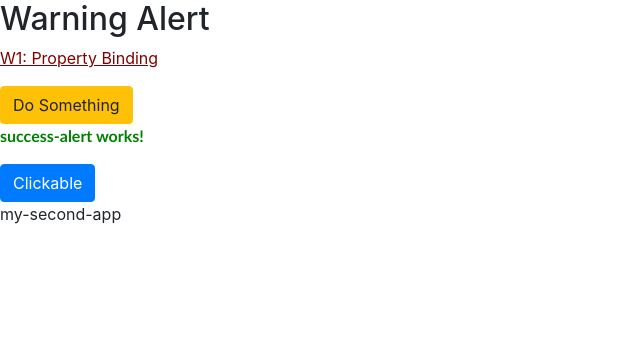
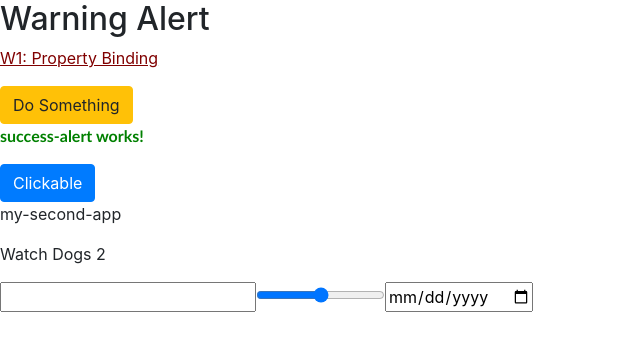
Before and after one commit to irfaanf/my-second-app, an Angular app: page / in a window 1280 px wide. Shown: the top 350 px of the page, without its empty margins (0-640 px from the left). Built offline with nearby package versions, Linux system fonts and the light colour scheme.

Commit message:
Multiple inputs for property binding.

```diff
--- a/src/app/app.component.html
+++ b/src/app/app.component.html
@@ -3,3 +3,8 @@
 <app-success-alert></app-success-alert>
 
 <p id="my-paragraph" [innerText]='title'></p>
+
+<p>Watch <span>Dogs</span> 2</p>
+<input [type]="iType1" />
+<input [type]="iType2" />
+<input [type]="iType3" />
--- a/src/app/app.component.ts
+++ b/src/app/app.component.ts
@@ -7,4 +7,8 @@ import { Component } from '@angular/core';
 })
 export class AppComponent {
   title = 'my-second-app';
+
+  iType1 = 'text';
+  iType2 = 'range';
+  iType3 = 'date';
 }
```
